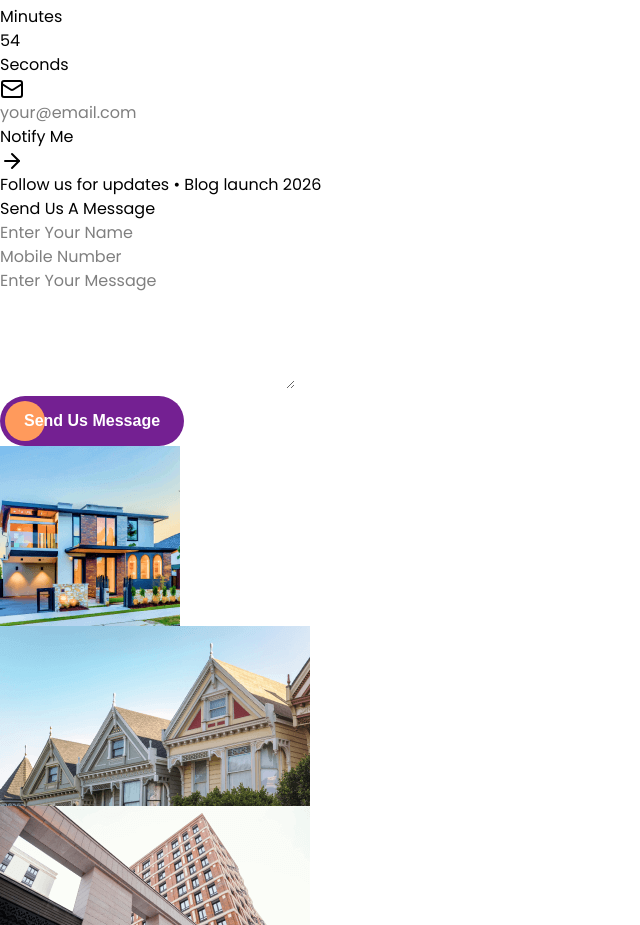
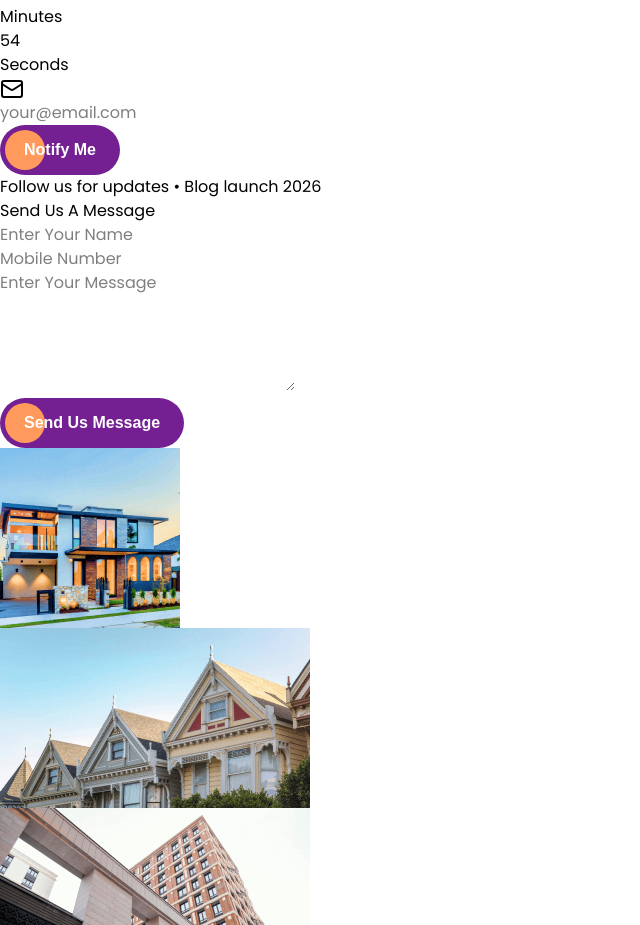
Before and after one commit to abdullahshah4650-debug/Mesh-Sq-Real-Estate-Website-, a React (Vite) app: page / in a window 1280 px wide. Shown: the part 6886-7811 px from the top of the page, without its empty margins (0-640 px from the left). Built offline with nearby package versions, Linux system fonts and the light colour scheme.

Commit message:
new update

```diff
--- a/src/components/Cards/Cards.jsx
+++ b/src/components/Cards/Cards.jsx
@@ -44,18 +44,15 @@ export default function Cards() {
 
   return (
     <section className="w-full bg-white px-4 sm:px-6 md:px-10 lg:px-16 py-10 sm:py-12 md:py-16">
-      {/* Badge */}
       <div className="mx-auto w-fit rounded-2xl sm:rounded-3xl md:rounded-[64px] bg-[#ff7526] text-center px-4 sm:px-6 py-3">
         <h2 className="text-white lg:text-[20px] font-light text-base sm:text-lg md:text-2xl leading-tight font-['Plus_Jakarta_Sans']">
           Our Fundamental Principles
         </h2>
       </div>
 
-      {/* Main Heading */}
       <h2 className="text-2xl sm:text-3xl md:text-4xl lg:mb-20 text-[#742092] font-bold pt-6 pb-10 text-center max-w-2xl mx-auto leading-tight">
         Follow Simple Steps To Buy Property
       </h2>
-      {/* Cards Grid */}
       <div className="max-w-7xl mx-auto grid grid-cols-1 sm:grid-cols-2 md:grid-cols-2 lg:grid-cols-4 gap-8 sm:gap-10 md:gap-10 lg:gap-12 mt-8">
         {data.map((item) => (
           <div
@@ -66,7 +63,6 @@ export default function Cards() {
         ${item.id % 2 === 1 ? "translate-y-0 lg:translate-y-0" : "lg:translate-y-12"}
       `}
           >
-            {/* Image */}
             <div className="absolute -top-10 sm:-top-12 md:-top-14 lg:-top-16 left-1/2 -translate-x-1/2">
               <img
                 src={item.img}
@@ -78,12 +74,10 @@ export default function Cards() {
               </div>
             </div>
 
-            {/* Title */}
             <h3 className="text-base sm:text-lg font-semibold group-hover:text-[#742092] transition mt-6">
               {item.title}
             </h3>
 
-            {/* Description */}
             <p className="text-gray-500 text-xs sm:text-sm mt-2 leading-relaxed">
               {item.text}
             </p>
--- a/src/components/Commingsoon.jsx
+++ b/src/components/Commingsoon.jsx
@@ -128,13 +128,11 @@ export default function ComingSoon() {
                   className="w-full pl-12 pr-6 py-3 bg-white/5 backdrop-blur-md border border-white/10 rounded-lg text-white placeholder-slate-400 focus:outline-none focus:border-purple-400/50 focus:bg-white/10 transition-all duration-300"
                 />
               </div>
-              <button
-                type="submit"
-                className="px-6 py-3 bg-linear-to-r from-purple-500 via-violet-500 to-orange-400 hover:from-violet-500 hover:to-orange-500 text-white font-semibold rounded-lg flex items-center justify-center gap-2 transition-all duration-300 transform hover:scale-105 active:scale-95 shadow-lg shadow-purple-500/40"
-              >
-                Notify Me
-                <ArrowRight className="w-5 h-5" />
-              </button>
+              <div className="flex flex-row">
+                <button type="submit" className="header-btn3">
+                  Notify Me
+                </button>
+              </div>
             </form>
 
             {submitted && (
--- a/src/components/OurVision/Vision.jsx
+++ b/src/components/OurVision/Vision.jsx
@@ -20,7 +20,6 @@ const Vision = () => {
       id="About us"
       className="w-full px-4 sm:px-6 lg:px-12 py-10 sm:py-14 lg:py-20 overflow-hidden"
     >
-      {/* Heading */}
       <div
         data-aos="fade-up"
         className="mx-auto mb-8 sm:mb-10 md:mb-12 w-fit rounded-2xl sm:rounded-3xl md:rounded-[64px] bg-[#ff7526] text-center px-6 py-3"
@@ -30,9 +29,7 @@ const Vision = () => {
         </h2>
       </div>
 
-      {/* Content */}
       <div className="flex flex-col lg:flex-row justify-center items-center gap-8 lg:gap-16">
-        {/* Left Text */}
         <div
           data-aos="fade-right"
           className="w-full lg:w-1/2 max-w-2xl text-gray-700 text-sm sm:text-base md:text-lg lg:text-xl leading-relaxed"
@@ -58,7 +55,6 @@ const Vision = () => {
           </p>
         </div>
 
-        {/* Right Image */}
         <div data-aos="fade-left" className="w-full lg:w-1/2 max-w-xl">
           <img
             className="w-full h-auto rounded-lg sm:rounded-2xl object-cover shadow-lg"
```
Also changed, not shown: src/components/Footer/Footer.jsx (+0 -37 lines), src/components/Legacy/Legacy.jsx (+0 -10 lines), src/components/Navbar/Navbar.jsx (+0 -26 lines), src/components/Ourprojects/Projects.jsx (+0 -14 lines), src/components/Properties/Properties.jsx (+0 -7 lines).
